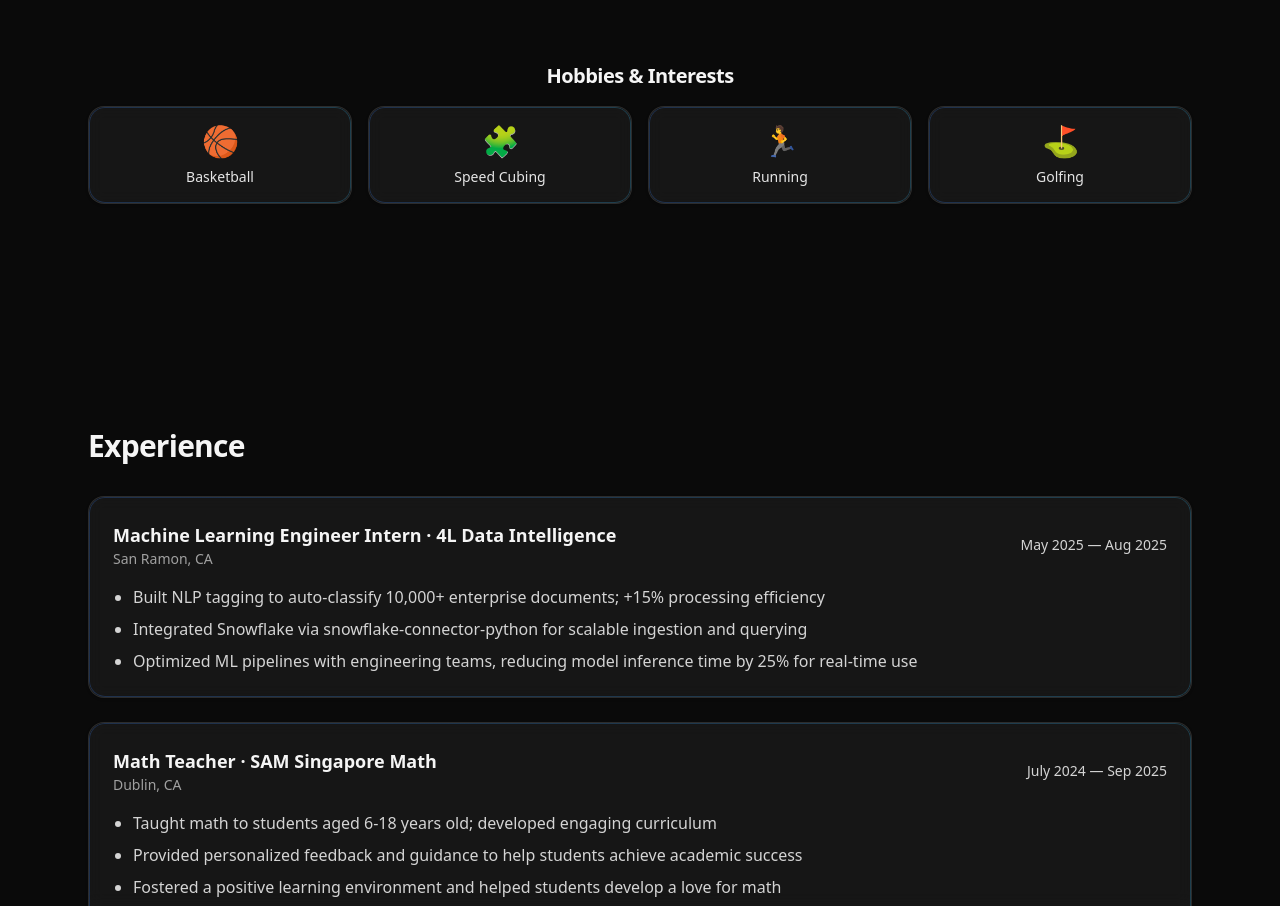
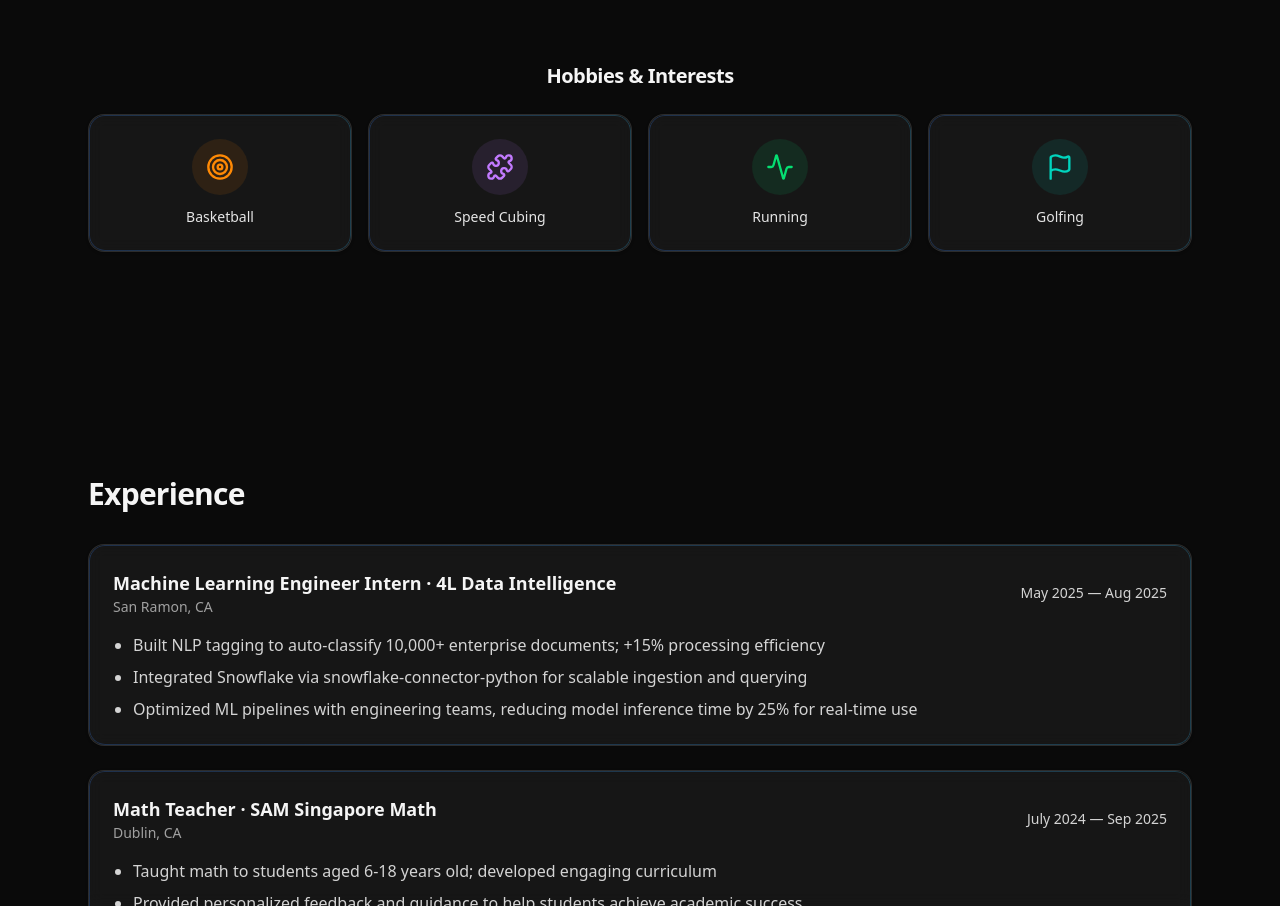
Before and after one commit to vedantsinha3/PersonalWebsite, a React (Vite) app: page / in a window 1280 px wide. Shown: the part 1041-1947 px from the top of the page. Built offline with nearby package versions, Linux system fonts and the light colour scheme.

Commit message:
Enhanced About component: added new icons for hobbies and improved layout with updated styles.

```diff
--- a/src/components/About.tsx
+++ b/src/components/About.tsx
@@ -1,4 +1,4 @@
-import { CheckCircle2 } from 'lucide-react'
+import { CheckCircle2, Target, Puzzle, Activity, Flag } from 'lucide-react'
 
 function About() {
   const skills = [
@@ -11,10 +11,10 @@ function About() {
   ]
 
   const hobbies = [
-    { name: 'Basketball', icon: '🏀' },
-    { name: 'Speed Cubing', icon: '🧩' },
-    { name: 'Running', icon: '🏃' },
-    { name: 'Golfing', icon: '⛳' },
+    { name: 'Basketball', Icon: Target, accent: 'text-orange-400 bg-orange-400/10 group-hover:bg-orange-400/20 group-hover:scale-110 motion-reduce:group-hover:scale-100' },
+    { name: 'Speed Cubing', Icon: Puzzle, accent: 'text-purple-400 bg-purple-400/10 group-hover:bg-purple-400/20 group-hover:scale-110 motion-reduce:group-hover:scale-100' },
+    { name: 'Running', Icon: Activity, accent: 'text-green-400 bg-green-400/10 group-hover:bg-green-400/20 group-hover:scale-110 motion-reduce:group-hover:scale-100' },
+    { name: 'Golfing', Icon: Flag, accent: 'text-teal-400 bg-teal-400/10 group-hover:bg-teal-400/20 group-hover:scale-110 motion-reduce:group-hover:scale-100' },
   ]
 
   return (
@@ -59,11 +59,20 @@ function About() {
         {/* Hobbies Section */}
         <div className="mt-16">
           <h3 className="text-xl text-center font-semibold tracking-tight">Hobbies & Interests</h3>
-          <div className="mt-4 grid grid-cols-2 gap-4 sm:grid-cols-4">
+          <div className="mt-6 grid grid-cols-2 gap-4 sm:grid-cols-4">
             {hobbies.map((hobby) => (
-              <div key={hobby.name} className="card p-4 text-center">
-                <div className="text-3xl">{hobby.icon}</div>
-                <div className="mt-2 text-sm text-neutral-200">{hobby.name}</div>
+              <div
+                key={hobby.name}
+                className="group card flex flex-col items-center p-6 text-center transition-all duration-300 hover:border-white/20"
+              >
+                <div
+                  className={`mb-3 flex h-14 w-14 shrink-0 items-center justify-center rounded-full transition-transform duration-300 ${hobby.accent}`}
+                >
+                  <hobby.Icon className="h-7 w-7" strokeWidth={2} />
+                </div>
+                <span className="text-sm font-medium text-neutral-200 group-hover:text-white transition-colors">
+                  {hobby.name}
+                </span>
               </div>
             ))}
           </div>
```
